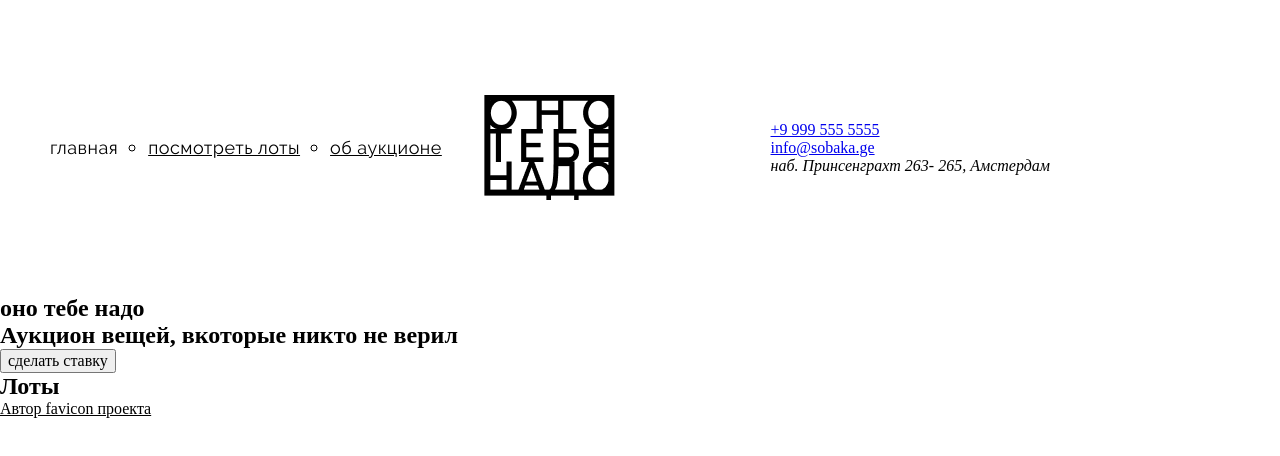
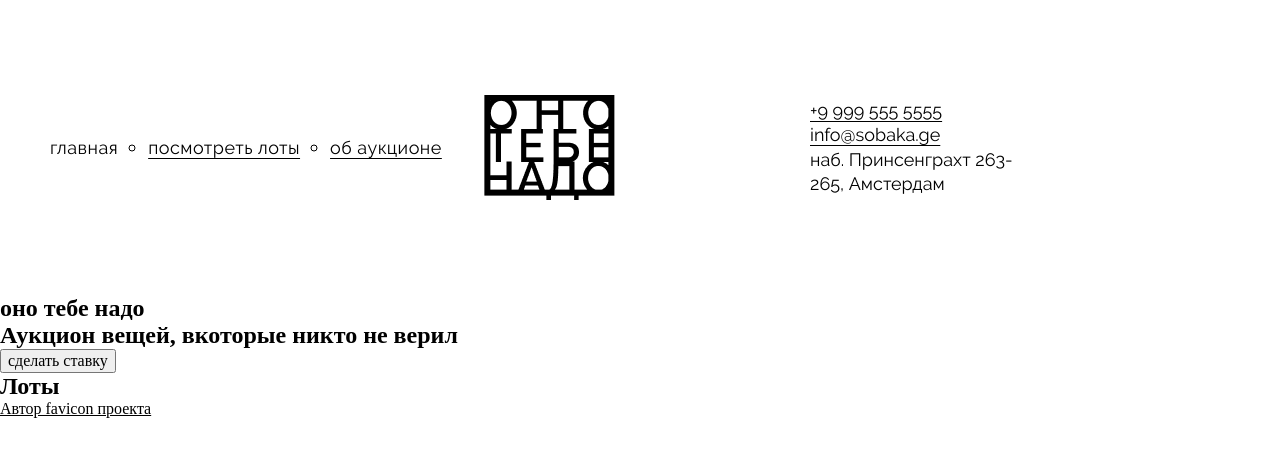
Before and after one commit to SHTURM3/ono_tebe_nado, a plain HTML site: page index.html in a window 1280 px wide. Drawn offline with Linux system fonts and the light colour scheme.

Commit message:
header desktop finished

```diff
--- a/index.html
+++ b/index.html
@@ -33,11 +33,11 @@
 
         <div class="site-info">
             <div class="site-info__wrapper">
-               <a href="tel:+9 999 555 5555" class="site--info__phone">+9 999 555 5555</a>
+               <a href="tel:+9 999 555 5555" class="site-info__phone">+9 999 555 5555</a>
 
-                <a href="mailto:info@sobaka.ge" class="site--info__email">info@sobaka.ge</a>
+                <a href="mailto:info@sobaka.ge" class="site-info__email">info@sobaka.ge</a>
 
-                <address class="site--info__address">наб. Принсенграхт 263- 265, Амстердам</address>
+                <address class="site-info__address">наб. Принсенграхт 263- 265, Амстердам</address>
             </div>
 
         </div>
--- a/styles/main-styles.css
+++ b/styles/main-styles.css
@@ -31,8 +31,13 @@
     font-weight: 400;
     letter-spacing: 0.5px;
     text-decoration: underline;
+    text-underline-offset: 4px;
+    cursor: pointer;
 }
 .menu__link_active{
+    text-decoration: none;
+}
+.menu__item:hover .menu__link{
     text-decoration: none;
 }
 
@@ -52,16 +57,39 @@
     align-items: end;
 }
 .site-info__wrapper{
-
+    width: 240px;
 }
-.site--info__phone {
+.site-info__phone {
     display: block;
+    font-family: Raleway, Arial, sans-serif;
+    color: #000;
+    font-weight: 400;
+    font-size: 18px;
+    line-height: 24.3px;
+    text-decoration: underline;
+    text-underline-offset: 4px;
+    cursor: pointer;
 }
-.site--info__email {
+.site-info__email {
     display: block;
+    font-family: Raleway, Arial, sans-serif;
+    color: #000;
+    font-weight: 400;
+    font-size: 18px;
+    line-height: 24.3px;
+    text-decoration: underline;
+    text-underline-offset: 4px;
+    cursor: pointer;
 }
-.site--info__address {
+.site-info__address {
     display: block;
+    font-family: Raleway, Arial, sans-serif;
+    color: #000;
+    font-weight: 400;
+    font-style: normal;
+    font-size: 18px;
+    line-height: 24.3px;
+    cursor: pointer;
 }
 
 .main {
```
